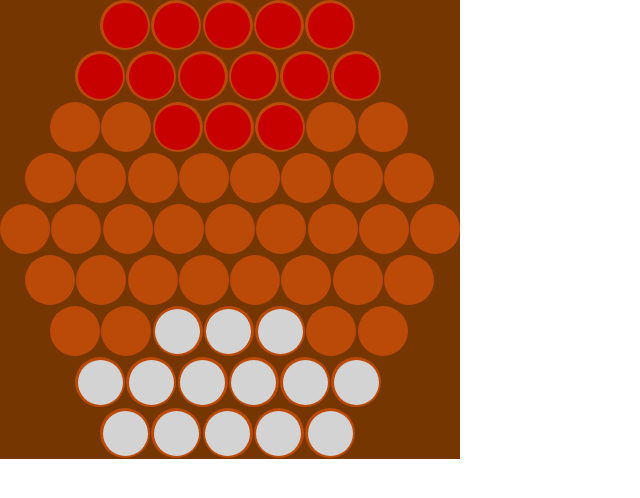
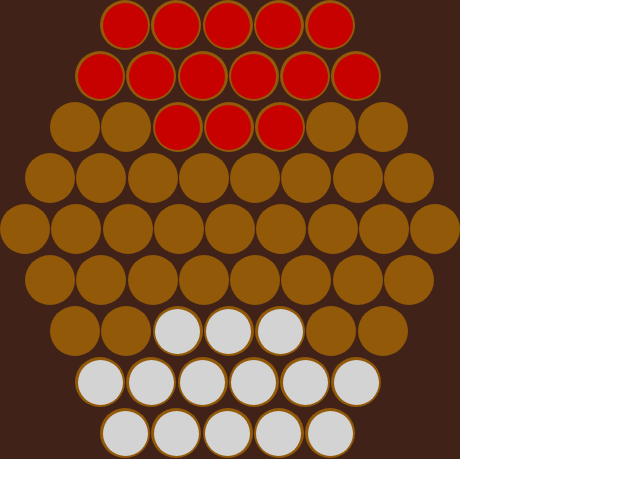
Before and after one commit to KodBilen42/ABALONE-PROJECT, a plain HTML site: page Board Css/Board.html in a window 1280 px wide. Shown: the whole page, without its empty margins (0-640 px from the left). Drawn offline with Linux system fonts and the light colour scheme.

Commit message:
color changes

```diff
--- a/Board Css/Board_style.css
+++ b/Board Css/Board_style.css
@@ -16,7 +16,7 @@ html{
 
 .container{
     width: 92rem;
-    background-color: rgb(117, 54, 2);
+    background-color: #402218;
     overflow: hidden;
 }
 
@@ -29,7 +29,7 @@ html{
     width: 10rem;
     height: 10rem;
     border-radius: 50%;
-    background-color: rgb(187, 73, 7);
+    background-color: #925908;
     display: inline-block;
     position: relative;
 }
```
